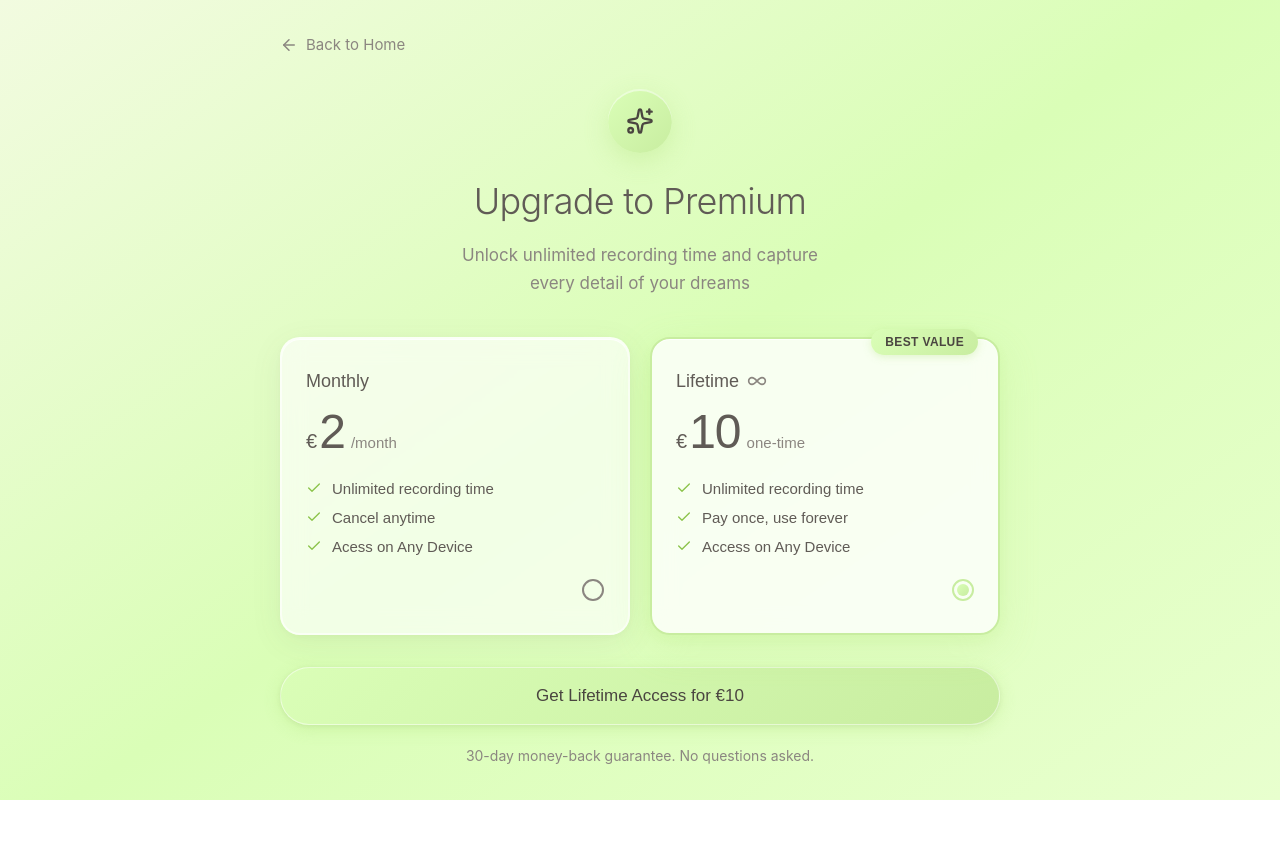
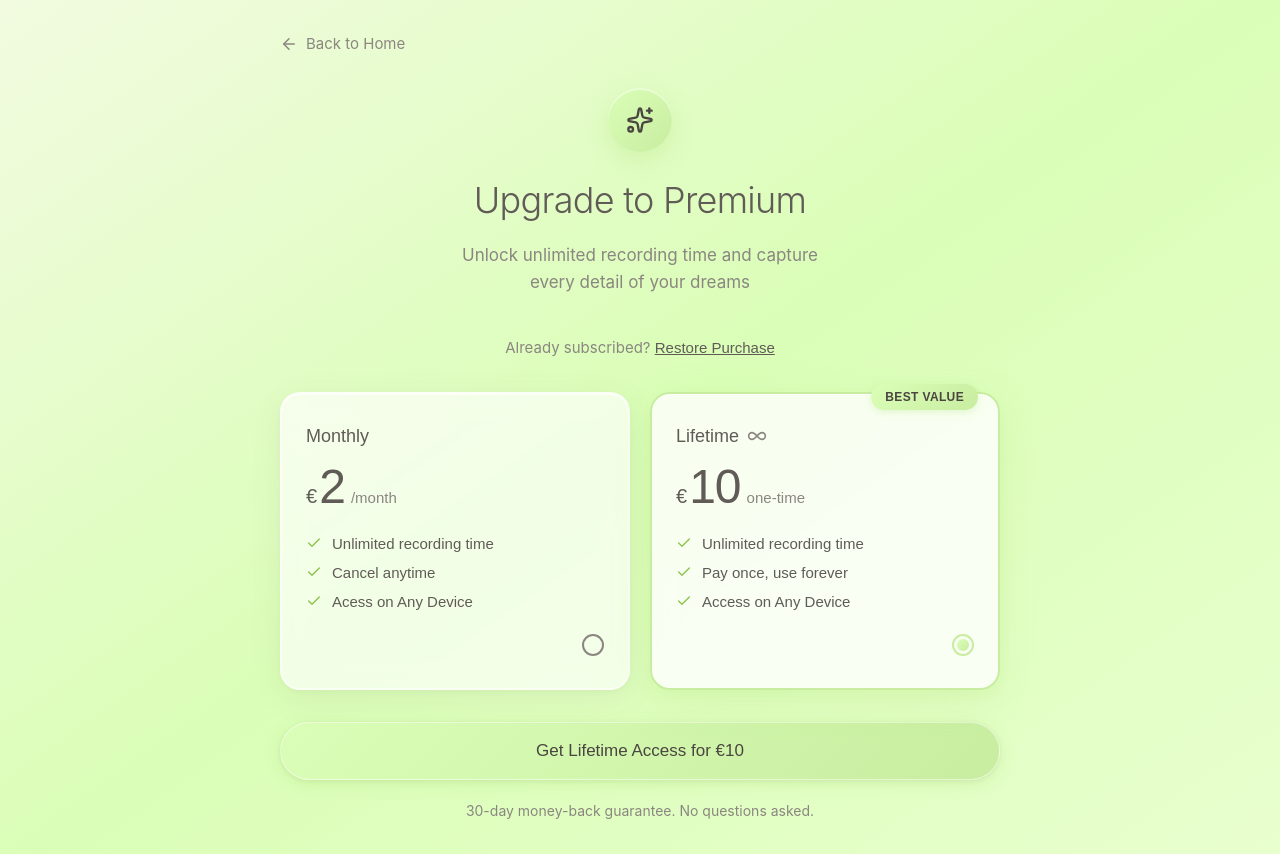
Before and after one commit to ZealinBee/DreamTalk, a Next.js app: page /subscribe in a window 1280 px wide. Before the commit the page ends 800 px from the top, so only its background shows below. Built offline with nearby package versions, Linux system fonts and the light colour scheme; no server answers.

Commit message:
Add subscription checks and user prompts in subscription and recording components

```diff
--- a/app/subscribe/page.tsx
+++ b/app/subscribe/page.tsx
@@ -2,9 +2,9 @@
 
 import { useState, useEffect } from 'react'
 import Link from 'next/link'
-import { Check, Sparkles, Infinity, ArrowLeft, Loader2, X } from 'lucide-react'
-import { createCheckoutSession } from '@/lib/stripe/actions'
-import { getUser } from '@/lib/auth/actions'
+import { Check, Sparkles, Infinity, ArrowLeft, Loader2, X, AlertCircle } from 'lucide-react'
+import { createCheckoutSession, getUserSubscription } from '@/lib/stripe/actions'
+import { getUser, signOut } from '@/lib/auth/actions'
 import { GoogleSignInButton } from '@/components/auth/google-sign-in-button'
 import styles from './subscribe.module.css'
 
@@ -22,13 +22,20 @@ export default function SubscribePage() {
   const [isCheckingAuth, setIsCheckingAuth] = useState(true)
   const [error, setError] = useState<string | null>(null)
   const [user, setUser] = useState<UserData | null>(null)
+  const [hasSubscription, setHasSubscription] = useState(false)
   const [showAuthModal, setShowAuthModal] = useState(false)
+  const [authRedirectTo, setAuthRedirectTo] = useState('/subscribe')
 
   useEffect(() => {
     const checkAuth = async () => {
       try {
         const userData = await getUser()
         setUser(userData)
+
+        if (userData) {
+          const { hasSubscription: hasSub } = await getUserSubscription()
+          setHasSubscription(hasSub)
+        }
       } catch (err) {
         console.error('Error checking auth:', err)
       } finally {
@@ -40,6 +47,7 @@ export default function SubscribePage() {
 
   const handleSubscribe = async () => {
     if (!user) {
+      setAuthRedirectTo('/subscribe')
       setShowAuthModal(true)
       return
     }
@@ -85,6 +93,41 @@ export default function SubscribePage() {
           <div className={styles.userInfo}>
             <Check size={16} className={styles.userCheckIcon} />
             <span>Signed in as {user.email}</span>
+          </div>
+        )}
+
+        {/* Message for signed-in users without subscription */}
+        {user && !hasSubscription && !isCheckingAuth && (
+          <div className={styles.noSubscriptionNotice}>
+            <AlertCircle size={16} className={styles.alertIcon} />
+            <div className={styles.noSubscriptionText}>
+              <span>Already purchased but don&apos;t see your subscription?</span>
+              <span className={styles.noSubscriptionHint}>
+                Try signing in with the email you used during purchase.{' '}
+                <button
+                  className={styles.switchAccountLink}
+                  onClick={() => signOut()}
+                >
+                  Switch account
+                </button>
+              </span>
+            </div>
+          </div>
+        )}
+
+        {/* Already subscribed prompt for non-signed-in users */}
+        {!user && !isCheckingAuth && (
+          <div className={styles.alreadySubscribed}>
+            Already subscribed?{' '}
+            <button
+              className={styles.signInLink}
+              onClick={() => {
+                setAuthRedirectTo('/')
+                setShowAuthModal(true)
+              }}
+            >
+              Restore Purchase
+            </button>
           </div>
         )}
 
@@ -205,7 +248,7 @@ export default function SubscribePage() {
             <p className={styles.modalSubtitle}>
               Create an account or sign in to complete your purchase
             </p>
-            <GoogleSignInButton redirectTo="/subscribe" />
+            <GoogleSignInButton redirectTo={authRedirectTo} />
           </div>
         </div>
       )}
--- a/app/subscribe/subscribe.module.css
+++ b/app/subscribe/subscribe.module.css
@@ -353,6 +353,74 @@
   color: #8BC34A;
 }
 
+.alreadySubscribed {
+  text-align: center;
+  margin-bottom: 2rem;
+  font-size: 0.9375rem;
+  color: var(--color-warm-grey-light);
+}
+
+.signInLink {
+  background: none;
+  border: none;
+  color: var(--color-warm-grey);
+  font-size: 0.9375rem;
+  font-weight: 500;
+  text-decoration: underline;
+  cursor: pointer;
+  transition: opacity 0.2s ease;
+}
+
+.signInLink:hover {
+  opacity: 0.8;
+}
+
+.noSubscriptionNotice {
+  display: flex;
+  align-items: flex-start;
+  gap: 0.75rem;
+  padding: 1rem 1.25rem;
+  background: rgba(255, 152, 0, 0.1);
+  border: 1px solid rgba(255, 152, 0, 0.3);
+  border-radius: 12px;
+  margin-bottom: 2rem;
+}
+
+.alertIcon {
+  color: #f57c00;
+  flex-shrink: 0;
+  margin-top: 2px;
+}
+
+.noSubscriptionText {
+  display: flex;
+  flex-direction: column;
+  gap: 0.25rem;
+  font-size: 0.9375rem;
+  color: var(--color-warm-grey);
+}
+
+.noSubscriptionHint {
+  font-size: 0.875rem;
+  color: var(--color-warm-grey-light);
+}
+
+.switchAccountLink {
+  background: none;
+  border: none;
+  color: #f57c00;
+  font-size: 0.875rem;
+  font-weight: 500;
+  text-decoration: underline;
+  cursor: pointer;
+  padding: 0;
+  transition: opacity 0.2s ease;
+}
+
+.switchAccountLink:hover {
+  opacity: 0.8;
+}
+
 @keyframes fadeIn {
   from {
     opacity: 0;
--- a/app/thoughts/page.tsx
+++ b/app/thoughts/page.tsx
@@ -1,9 +1,11 @@
 import { getCategories } from '@/lib/categories/actions'
+import { getUser } from '@/lib/auth/actions'
 import { ThoughtsPageClient } from '@/components/thoughts/thoughts-page-client'
 
-export default function ThoughtsPage() {
+export default async function ThoughtsPage() {
   const categories = getCategories()
+  const user = await getUser()
 
   // Pass empty recordings - client will load from localStorage
-  return <ThoughtsPageClient recordings={[]} categories={categories} />
+  return <ThoughtsPageClient recordings={[]} categories={categories} user={user} />
 }
```
Also changed, not shown: app/page.tsx (+5 -2 lines), components/recording/recording-button.tsx (+15 -7 lines), components/thoughts/thoughts-page-client.tsx (+8 -4 lines).
